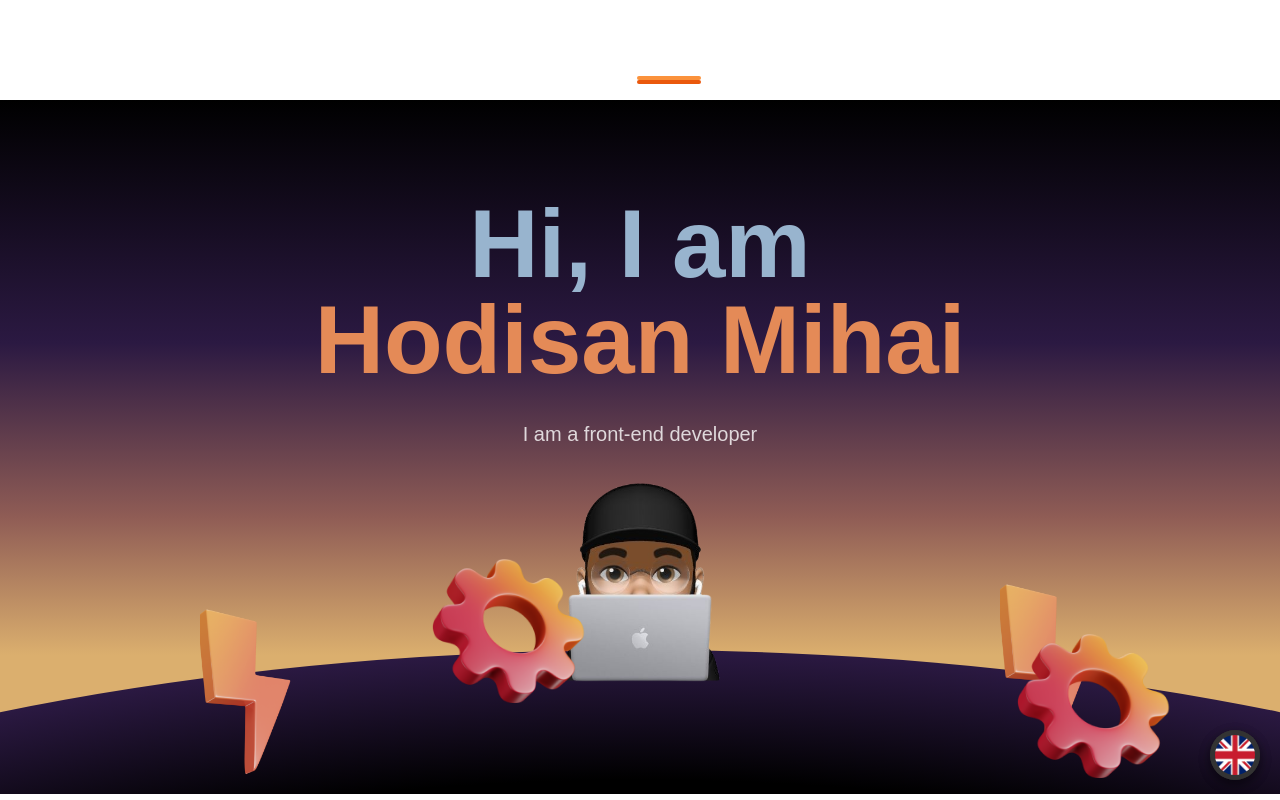
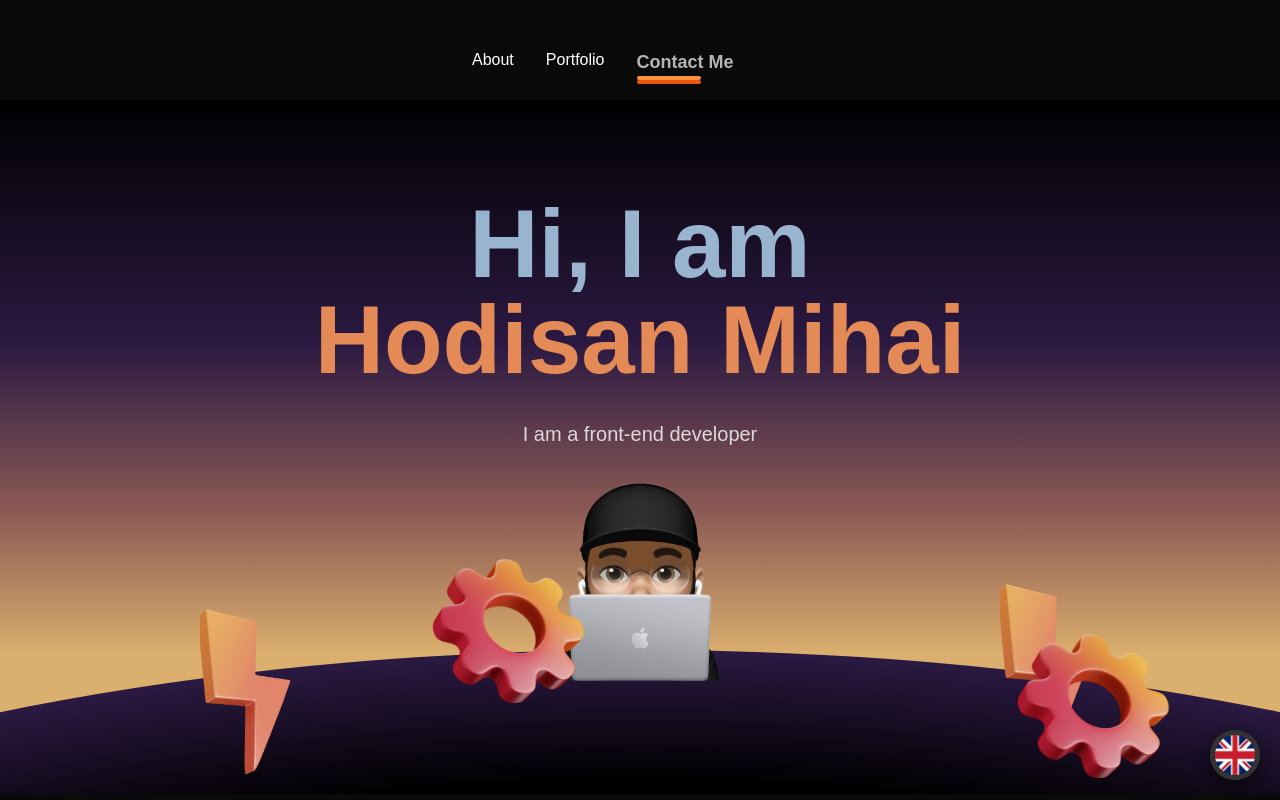
Before and after one commit to hodisanmihai/portofolio, a Next.js app: page / in a window 1280 px wide. Shown: the top 800 px of the page. Built offline with nearby package versions, Linux system fonts and the light colour scheme.

Commit message:
remove light mdoe

```diff
--- a/src/app/globals.css
+++ b/src/app/globals.css
@@ -3,39 +3,31 @@
 @tailwind utilities;
 
 :root {
-  --background: #ffffff;
-  --foreground: #171717;
-}
-
-@media (prefers-color-scheme: dark) {
-  :root {
-    --background: #0a0a0a;
-    --foreground: #ededed;
-  }
+  --background: #0a0a0a; /* Set global background to #0A0A0A */
+  --foreground: #ededed; /* Set global text color for better contrast */
 }
 
 body {
-  color: var(--foreground);
-  background: var(--background);
+  color: var(--foreground); /* Text color */
+  background: var(--background); /* Background color */
   font-family: Arial, Helvetica, sans-serif;
 }
 
 @keyframes gradient-xy {
-  0%,100%{
+  0%, 100% {
     background-position: 0 50%;
   }
-
-  50%{
+  50% {
     background-position: 100% 50%;
   }
 }
 
-.animate-gradient-xy{
+.animate-gradient-xy {
   animation: gradient-xy 5s ease infinite;
-  background-size:200% 200%;
+  background-size: 200% 200%;
 }
 
-/* In your global Tailwind setup, e.g., globals.css */
+/* Global Tailwind setup */
 html {
   @apply scroll-smooth;
 }
```
